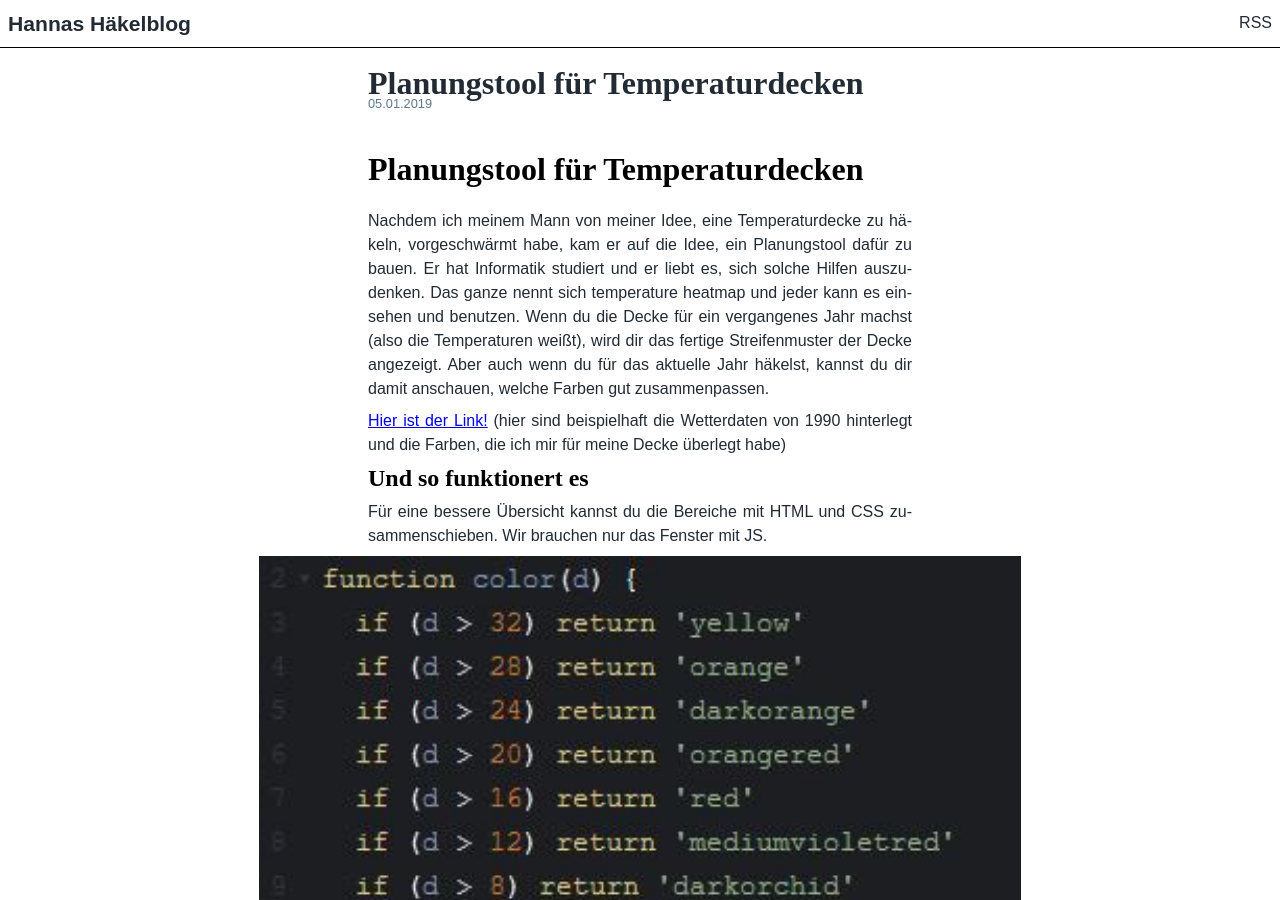
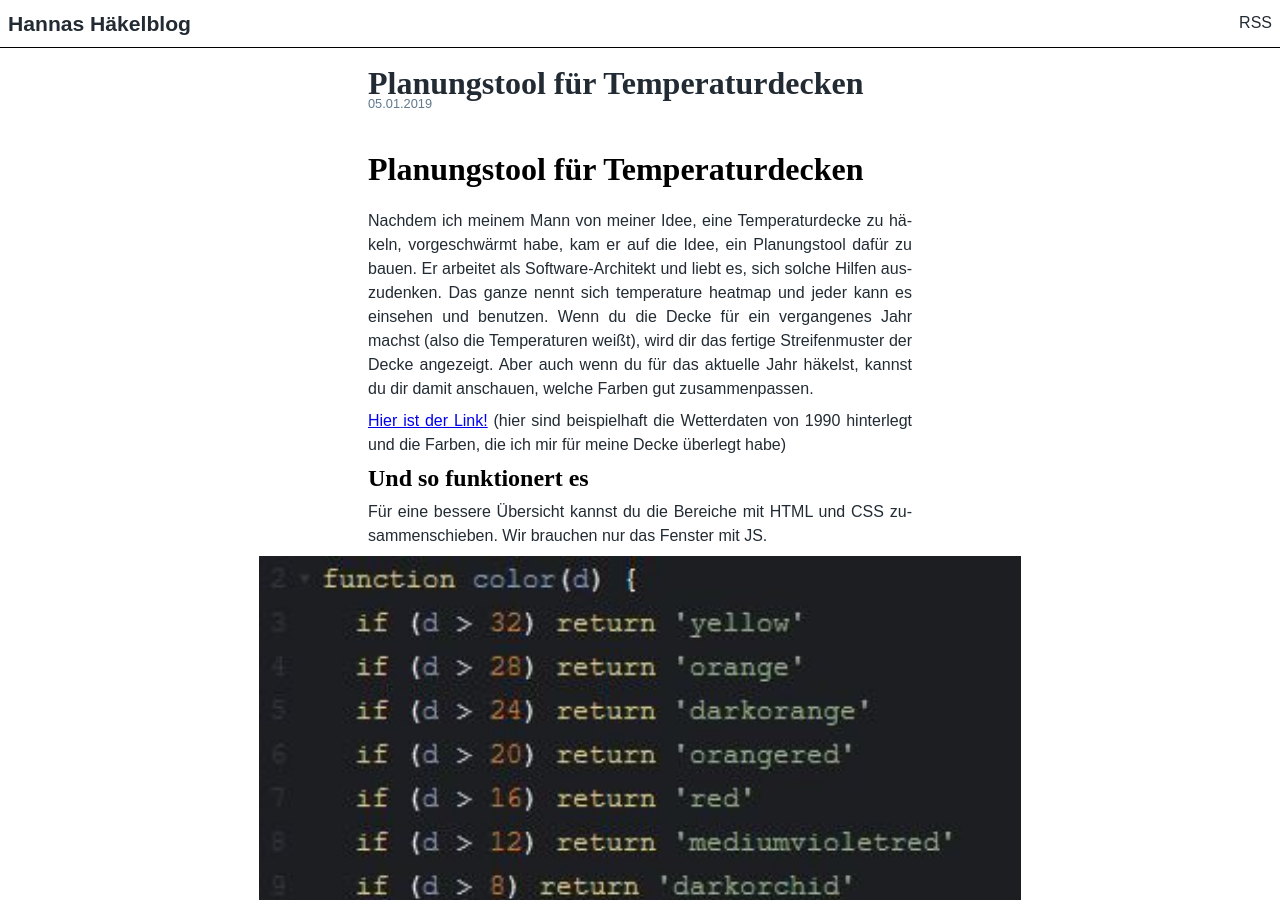
Before and after one commit to hannaschreiber/hannaschreiber.github.io, a Jekyll site: the page built from _posts/2019-01-05-planungstool-fur-temperaturdecken.markdown, in a window 1280 px wide and 900 px high. Built offline with Jekyll 4.4.1, drawn with Linux system fonts in a browser that asks for light colours.

Commit message:
remove newlines, change my job description

```diff
--- a/_posts/2019-01-05-planungstool-fur-temperaturdecken.markdown
+++ b/_posts/2019-01-05-planungstool-fur-temperaturdecken.markdown
@@ -8,7 +8,7 @@ categories: häkeln
 
 # Planungstool für Temperaturdecken
 
-Nachdem ich meinem Mann von meiner Idee, eine Temperaturdecke zu häkeln, vorgeschwärmt habe, kam er auf die Idee, ein Planungstool dafür zu bauen. Er hat Informatik studiert und er liebt es, sich solche Hilfen auszudenken. Das ganze nennt sich temperature heatmap und jeder kann es einsehen und benutzen.
+Nachdem ich meinem Mann von meiner Idee, eine Temperaturdecke zu häkeln, vorgeschwärmt habe, kam er auf die Idee, ein Planungstool dafür zu bauen. Er arbeitet als Software-Architekt und liebt es, sich solche Hilfen auszudenken. Das ganze nennt sich temperature heatmap und jeder kann es einsehen und benutzen.
 Wenn du die Decke für ein vergangenes Jahr machst (also die Temperaturen weißt), wird dir das fertige Streifenmuster der Decke angezeigt. Aber auch wenn du für das aktuelle Jahr häkelst, kannst du dir damit anschauen, welche Farben gut zusammenpassen.
 
 [Hier ist der Link!](https://codepen.io/anon/pen/WLMXYV?editors=0010) (hier sind beispielhaft die Wetterdaten von 1990 hinterlegt und die Farben, die ich mir für meine Decke überlegt habe)
@@ -17,31 +17,22 @@ Wenn du die Decke für ein vergangenes Jahr machst (also die Temperaturen weißt
 
 Für eine bessere Übersicht kannst du die Bereiche mit HTML und CSS zusammenschieben. Wir brauchen nur das Fenster mit JS.
 
-
-
 ![Bild Planungstool_Temperaturbereich-Farbname](/assets/Planungstool_Temperaturbereich-Farbname.JPG)
 
 Hier oben gibst du deine Temperaturschritte und die dazugehörigen Farben ein. Die Farben gehen entweder als HEX-Codes oder viele der Farben haben auch Namen, die der Browser verarbeiten kann. Welche Farbnamen es gibt, siehst du beispielsweise [hier](https://www.w3schools.com/tags/ref_colornames.asp).
-
 
 
 ![Bild Planungstool_Wertetabelle.JPG](/assets/Planungstool_Wertetabelle.JPG)
 
 Hier trägst du deine Wetterdaten ein. Ich habe meine von [wetterkontor.de](https://www.wetterkontor.de/), da konnte ich einfach die ganze Tabelle reinkopieren. Pass nur auf, dass du die Apostrophe zu Beginn und Ende deines Eintrags nicht überschreibst bzw. du sie dann neu hinschreibst. Sonst kann der Browser das nicht lesen.
 
-
-
 ![Bild Planungstool_Spalte-angeben.JPG](/assets/Planungstool_Spalte-angeben.JPG)
 
 In deiner Temperaturwertetabelle tauchen ja wahrscheinlich mehrere Werte für einen Tag auf: Tiefstwert, Höchstwert, Mittelwert. Jetzt kannst du angeben, aus welcher Spalte der Tabelle der Browswer sich die Werte nehmen soll. Da, wo die orange 2 steht, schreibst du die Nummer der Spalte rein. In meinem Fall stehen in Spalte 2 die Höchstwerte.
 
-
-
 ![Bild Planungstool_Funktion.JPG](/assets/Planungstool_Funktion.JPG)
 
 This is where the magic happens. (Ich habe keine Ahnung, wie, aber es klappt.) :-)
-
-
 
 ![Bild Planungstool_Farben.JPG](/assets/Planungstool_Farben.JPG)
 
```
